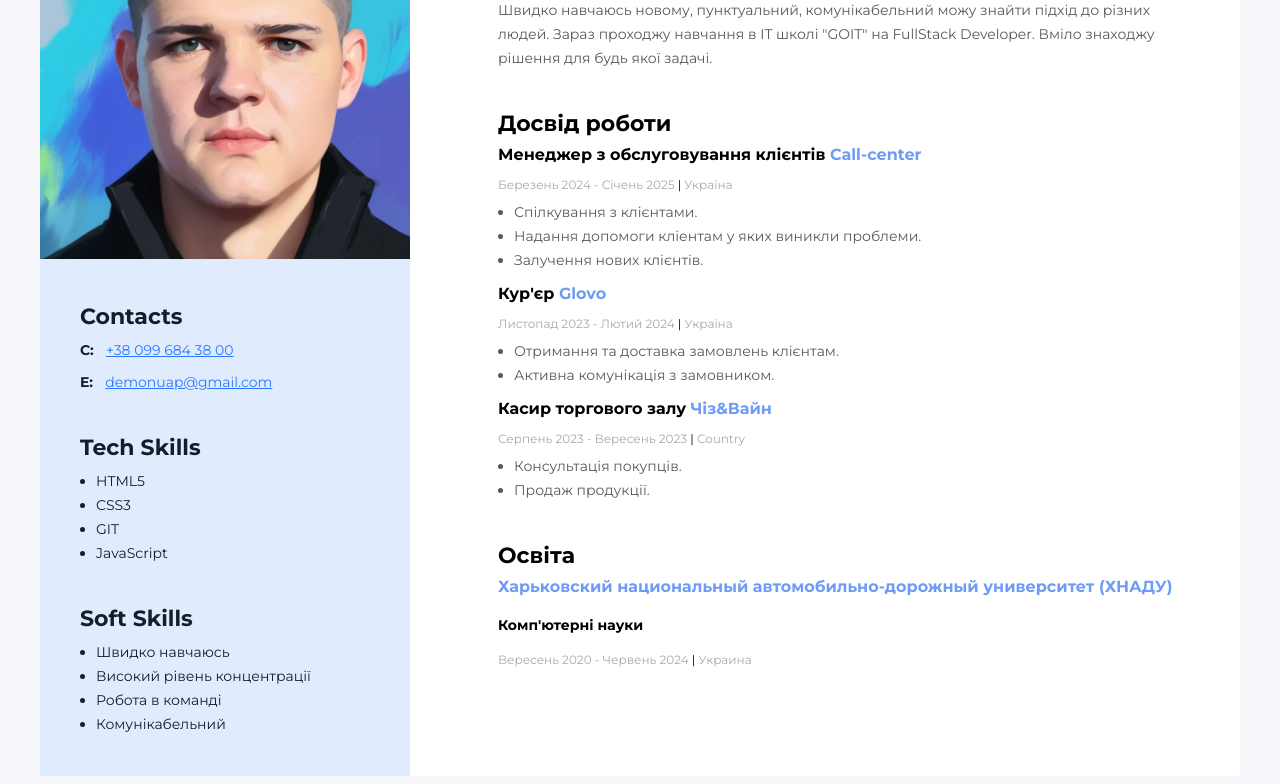
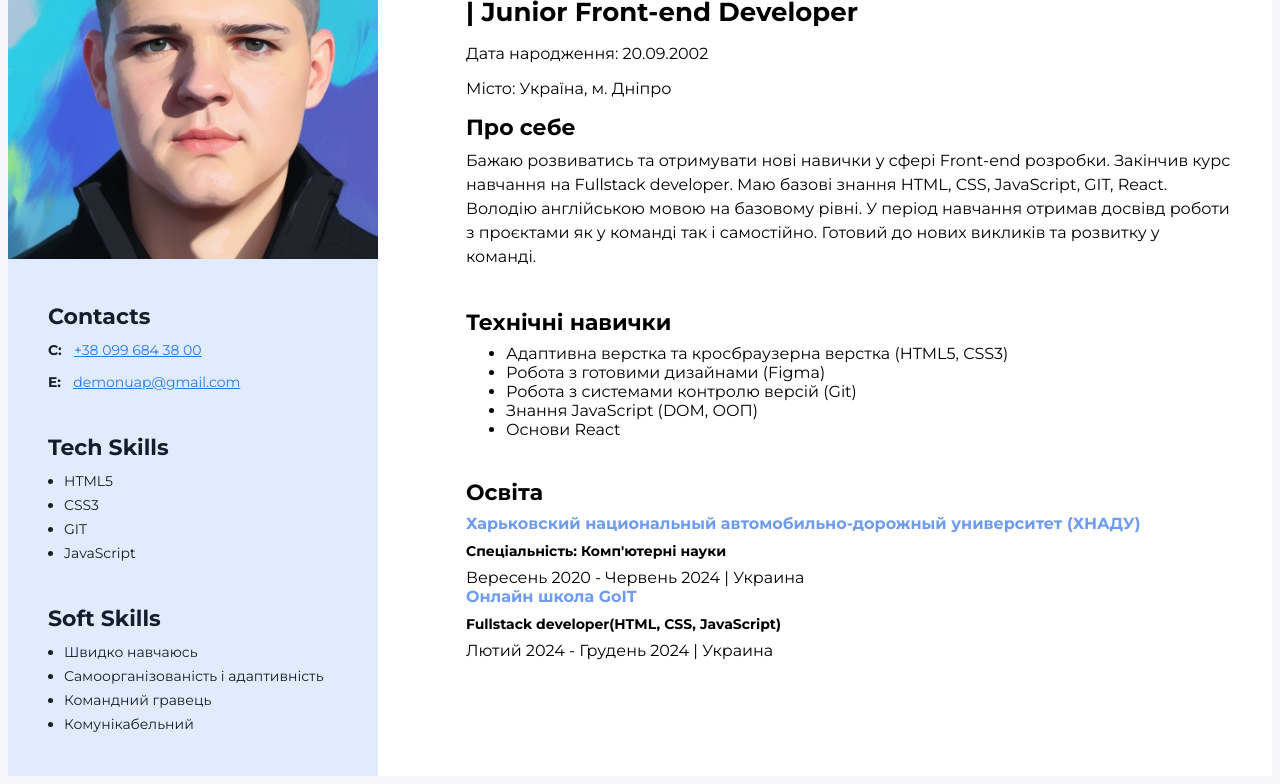
Before and after one commit to STARkI2348/resume, a plain HTML site: page index.html in a window 1280 px wide. Shown: the part 159-943 px from the top of the page. Drawn offline with Linux system fonts and the light colour scheme.

Commit message:
16\05\25

```diff
--- a/index.html
+++ b/index.html
@@ -20,77 +20,49 @@
         <!--My info-->
         <div class="my-info">
           <h1 class="my-name">П'ятник Дмитро</h1>
+          <h2 class="my-profession"><span class="separatot">| </span>Junior Front-end Developer</h2>
+          <p class="my-birthday">
+            <span class="birthday">Дата народження:</span> 20.09.2002
+          </p>
+          <p class="my-location">
+            <span class="location">Місто:</span> Україна, м. Дніпро
+          </p>
+          <h3 class="my-descr-title">Про себе</h3>
           <p class="my-descr">
-            Швидко навчаюсь новому, пунктуальний, комунікабельний можу знайти підхід
-            до різних людей. Зараз проходжу навчання в IT школі "GOIT" на FullStack Developer.
-            Вміло знаходжу рішення для будь якої задачі.
+            Бажаю розвиватись та отримувати нові навички у сфері Front-end розробки. Закінчив курс навчання на Fullstack
+            developer. Маю базові знання HTML, CSS, JavaScript, GIT, React. Володію англійською мовою на базовому рівні.
+            У період навчання отримав досвівд роботи з проєктами як у команді так і самостійно.
+            Готовий до нових викликів та розвитку у команді.
           </p>
         </div>
-        <!--Work experiens-->
-        <div class="work-experiens-container">
-          <h3 class="work-experiens-title">Досвід роботи</h3>
-          <!--Company 1-->
-          <div class="company-container">
-            <h4 class="company-title">
-              Менеджер з обслуговування клієнтів <span class="company-title-b">Call-center</span>
-            </h4>
-            <p class="period">
-              Березень 2024 - Січень 2025
-              <span class="separatot">|</span> Україна
-            </p>
-            <ul class="company-list">
-              <li class="company-item">
-                Спілкування з клієнтами.
-              </li>
-              <li class="company-item">
-                Надання допомоги кліентам у яких виникли проблеми.
-              </li>
-              <li class="company-item">Залучення нових клієнтів.</li>
-            </ul>
-          </div>
-          <!--Company 2-->
-          <div class="company-container">
-            <h4 class="company-title">
-              Кур'єр <span class="company-title-b">Glovo</span>
-            </h4>
-            <p class="period">
-              Листопад 2023 - Лютий 2024 <span class="separatot">|</span> Україна
-            </p>
-            <ul class="company-list">
-              <li class="company-item">
-                Отримання та доставка замовлень клієнтам.
-              </li>
-              <li class="company-item">
-                Активна комунікація з замовником.
-              </li>
-            </ul>
-          </div>
-          <!--Company 3-->
-          <div class="company-container">
-            <h4 class="company-title">
-              Касир торгового залу<span class="company-title-b"> Чіз&Вайн</span>
-            </h4>
-            <p class="period">
-              Серпень 2023 - Вересень 2023 <span class="separatot">|</span> Country
-            </p>
-            <ul class="company-list">
-              <li class="company-item">
-                Консультація покупців.
-              </li>
-              <li class="company-item">
-                Продаж продукції.
-              </li>
-            </ul>
-          </div>
+        <!--Tech skills-->
+        <div class="tech-skills">
+          <h3 class="tech-skills-title">Технічні навички</h3>
+          <ul class="tech-skills-list">
+            <li class="tech-skills-item">Адаптивна верстка та кросбраузерна верстка (HTML5, CSS3)</li>
+            <li class="tech-skills-item">Робота з готовими дизайнами (Figma)</li>
+            <li class="tech-skills-item">Робота з системами контролю версій (Git)</li>
+            <li class="tech-skills-item">Знання JavaScript (DOM, ООП)</li>
+            <li class="tech-skills-item">Основи React</li>
+          </ul>
         </div>
         <!--Education-->
         <div>
           <h3 class="education-container-title">Освіта</h3>
+          <div class="education-container">
           <h4 class="education-title">Харьковский национальный автомобильно-дорожный университет (ХНАДУ)</h4>
-          <h4 class="education-name">Комп'ютерні науки</h4>
+          <h4 class="education-name">Спеціальність: Комп'ютерні науки</h4>
           <p class="period">
             Вересень 2020 - Червень 2024 <span class="separatot">|</span> Украина
           </p>
+          </div>
+          <div class="education-container">
+          <h4 class="education-title">Онлайн школа GoIT</h4>
+          <h4 class="education-name">Fullstack developer(HTML, CSS, JavaScript)</h4>
+          <p class="period">
+            Лютий 2024 - Грудень 2024 <span class="separatot">|</span> Украина
+          </p>
+        </div>
         </div>
       </div>
       <!--Sidebar-->
@@ -128,8 +100,8 @@
           <h3 class="sidebar-title">Soft Skills</h3>
           <ul class="skills-list">
             <li class="skills-list-item">Швидко навчаюсь</li>
-            <li class="skills-list-item">Високий рівень концентрації</li>
-            <li class="skills-list-item">Робота в команді</li>
+            <li class="skills-list-item">Самоорганізованість і адаптивність</li>
+            <li class="skills-list-item">Командний гравець</li>
             <li class="skills-list-item">Комунікабельний</li>
           </ul>
         </div>
--- a/stayl.css
+++ b/stayl.css
@@ -14,19 +14,31 @@ ol {
   background-color: #ffffff;
   display: flex;
   flex-direction: row-reverse;
-  width: 1200px;
+  width: 100%;
   margin: 0 auto;
 }
 
 /* Main-content */
 
 .main-content {
+  display: flex;
+  flex-direction:column;
+  gap: 40px;
   padding-left: 88px;
   padding-top: 80px;
   padding-right: 40px;
   padding-bottom: 80px;
   box-sizing: border-box;
 }
+
+.my-descr-title,
+.tech-skills-title,
+.education-container-title{
+  color: #000;
+  font-size: 22px;
+  font-weight: 700;
+  line-height: 27px;
+  margin: 0px 0px 8px 0px;}
 
 /* Sidebar */
 
@@ -101,150 +113,40 @@ ol {
 
 /* My contant */
 
+.my-name {
+  color: #000;
+  font-size: 45px;
+  font-weight: 700;
+  margin-top: 0px;
+  margin-bottom: 12px;
+  padding: 0px;
+}
+
 .my-profession {
   color: #000;
-  font-size: 14px;
+  font-size: 26px;
   font-weight: 700;
-  line-height: 17px;
   margin-top: 0px;
   margin-bottom: 8px;
 }
 
-.my-name {
-  color: #000;
-  font-size: 45px;
-  font-weight: 700;
-  line-height: 55px;
-  margin-top: 0px;
-  margin-bottom: 12px;
+.my-descr {
+  color: #000000;
+  font-size: 16px;
+  font-weight: 400;
+  line-height: 24px;
+  margin: 0px;
 }
 
-.my-descr {
-  color: #595959;
-  font-size: 14px;
-  font-weight: 400;
-  line-height: 24px;
-}
-
-.my-info {
-  margin-bottom: 40px;
-}
-
-/* My projects */
-
-.my-projects-title {
-  color: #000;
-  font-size: 22px;
-  font-weight: 700;
-  line-height: 27px;
-  margin-top: 0px;
-  margin-bottom: 8px;
-}
-
-.my-projects-item {
-  color: #000;
-  font-size: 14px;
-  font-weight: 700;
-  line-height: 24px;
-}
-
-.my-projects-list {
-  padding-left: 16px;
-}
-
-.my-proj-item-link {
-  color: #005fff;
-  font-size: 14px;
-  font-weight: 400;
-  line-height: 24px;
-  text-decoration-line: underline;
-}
-
-.my-proj-item-tech {
-  color: #595959;
-  font-size: 14px;
-  font-weight: 400;
-  line-height: 24px;
-}
-
-.my-projects-container {
-  margin-bottom: 40px;
-}
-
-/* Work experiens */
-
-.work-experiens-container {
-  margin-bottom: 40px;
-}
-
-.work-experiens-title {
-  color: #000;
-  font-size: 22px;
-  font-weight: 700;
-  line-height: 27px;
-  margin-top: 0px;
-  margin-bottom: 8px;
-}
-
-.company-title {
-  color: #000;
-  font-size: 16px;
-  font-weight: 700;
-  line-height: 20px;
-  margin-top: 0px;
-  margin-bottom: 12px;
-}
-
-.company-title-b {
-  color: #6d9bf5;
-}
-
-.period {
-  color: #a8a8a8;
-  font-size: 12px;
-  font-weight: 400;
-  line-height: 15px;
-  margin-bottom: 8px;
-}
-
-.separatot {
-  color: #000;
-}
-
-.company-list {
-  padding-left: 16px;
-  margin-bottom: 12px;
-}
-
-.company-item {
-  color: #595959;
-  font-size: 14px;
-  font-weight: 400;
-  line-height: 24px;
-}
-
-.compani-container {
-  margin-bottom: 12px;
-}
 
 /* Education */
-
-.education-container-title {
-  color: #000;
-  font-size: 22px;
-  font-weight: 700;
-  line-height: 27px;
-  margin-top: 0px;
-  margin-bottom: 8px;
-}
 
 .education-title {
   color: #6d9bf5;
   font-size: 16px;
   font-weight: 700;
   line-height: 20px;
-  margin-top: 0px;
-  margin-bottom: 12px;
+  margin: 0px 0px 8px 0px;
 }
 
 .education-name {
@@ -252,4 +154,9 @@ ol {
   font-size: 14px;
   font-weight: 700;
   line-height: normal;
+  margin: 0px 0px 8px 0px;
 }
+
+.period{
+  margin: 0;
+}
```
